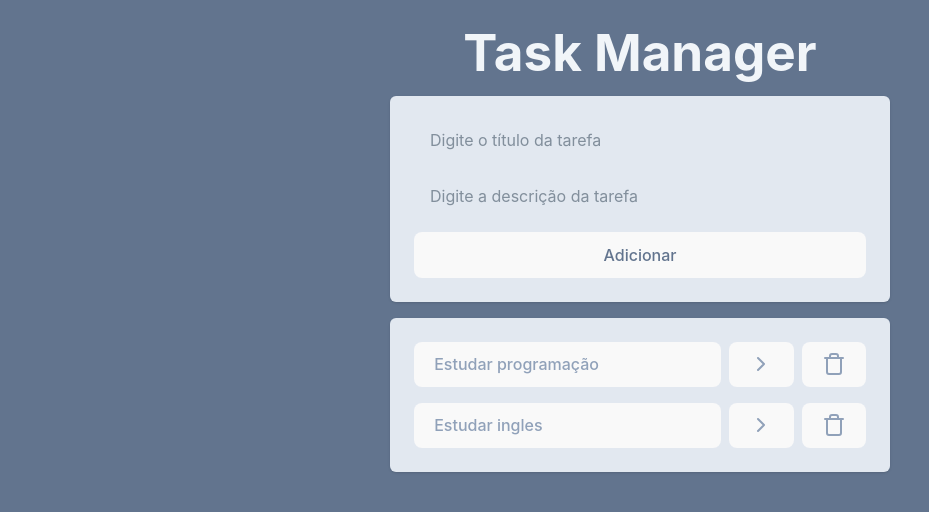
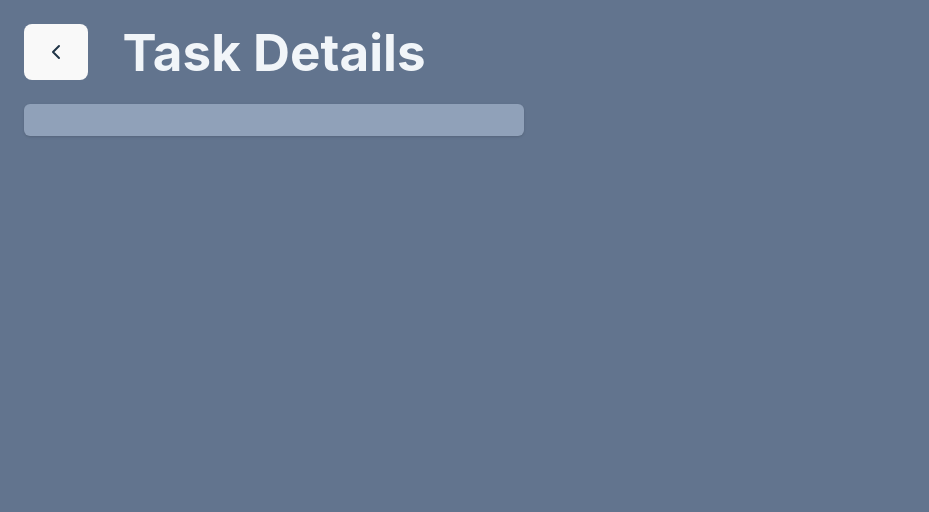
Before and after one commit to savass33/Estudo-React, a React (Vite) app: page /task in a window 1280 px wide. Shown: the top 512 px of the page, without its empty margins (0-929 px from the left). Built offline with nearby package versions, Linux system fonts and the light colour scheme.

Commit message:
add: localStorage

```diff
--- a/package.json
+++ b/package.json
@@ -14,7 +14,9 @@
     "lucide-react": "^0.435.0",
     "react": "^18.3.1",
     "react-dom": "^18.3.1",
-    "tailwindcss": "^4.1.10"
+    "react-router-dom": "^7.6.3",
+    "tailwindcss": "^4.1.10",
+    "uuid": "^10.0.0"
   },
   "devDependencies": {
     "@eslint/js": "^9.9.0",
--- a/src/App.jsx
+++ b/src/App.jsx
@@ -1,22 +1,16 @@
 import Tasks from "./components/tasks";
 import AddTask from "./components/AddTask";
-import { useState } from "react";
+import { useEffect, useState } from "react";
+import { v4 } from "uuid";
 
 function App() {
-  const [tasks, setTasks] = useState([
-    {
-      id: 1,
-      title: "Estudar programação",
-      description: "Finalizar curso React",
-      isCompleted: false,
-    },
-    {
-      id: 2,
-      title: "Estudar ingles",
-      description: "Verbo to be",
-      isCompleted: false,
-    },
-  ]);
+  const [tasks, setTasks] = useState(
+    JSON.parse(localStorage.getItem("tasks")) || []
+  );
+
+  useEffect(() => {
+    localStorage.setItem("tasks", JSON.stringify(tasks));
+  }, [tasks]);
 
   function onTaskClick(taskID) {
     const newTasks = tasks.map((task) => {
@@ -35,7 +29,7 @@
 
   function onAddTaskSubmit(title, description) {
     const newTask = {
-      id: tasks.length + 1,
+      id: v4(),
       title: title,
       description: description,
       isCompleted: false,
--- a/src/components/Tasks.jsx
+++ b/src/components/Tasks.jsx
@@ -1,6 +1,14 @@
 import { ChevronRightIcon, TrashIcon } from "lucide-react";
+import { useNavigate } from "react-router-dom";
 
 function Tasks({ tasks, onTaskClick, onTrashClick }) {
+  const navigate = useNavigate();
+  function onSeeDetailsClick(task) {
+    const query = new URLSearchParams();
+    query.set("title", task.title);
+    query.set("description", task.description);
+    navigate(`/task?${query.toString()}`);
+  }
   return (
     <ul className="space-y-4 p-6 bg-slate-200 rounded-md shadow">
       {tasks.map((task) => (
@@ -13,7 +21,10 @@
           >
             {task.title}
           </button>
-          <button className="text-slate-400 p-2 rounded-md">
+          <button
+            onClick={() => onSeeDetailsClick(task)}
+            className="text-slate-400 p-2 rounded-md"
+          >
             <ChevronRightIcon />
           </button>
           <button
--- a/src/main.jsx
+++ b/src/main.jsx
@@ -1,10 +1,23 @@
-import { StrictMode } from 'react'
-import { createRoot } from 'react-dom/client'
-import App from './App.jsx'
-import './index.css'
+import { StrictMode } from "react";
+import { createRoot } from "react-dom/client";
+import App from "./App.jsx";
+import "./index.css";
+import { createBrowserRouter, RouterProvider } from "react-router-dom";
+import TaskPage from "./pages/TaskPage.jsx";
 
-createRoot(document.getElementById('root')).render(
+const router = createBrowserRouter([
+  {
+    path: "/",
+    element: <App />,
+  },
+  {
+    path: "/task",
+    element: <TaskPage />,
+  },
+]);
+
+createRoot(document.getElementById("root")).render(
   <StrictMode>
-    <App />
-  </StrictMode>,
-)
+    <RouterProvider router={router} />
+  </StrictMode>
+);
--- /dev/null
+++ b/src/pages/TaskPage.jsx
@@ -0,0 +1,32 @@
+import { useNavigate, useSearchParams } from "react-router-dom";
+import { ChevronLeftIcon } from "lucide-react";
+
+function TaskPage() {
+  const navigate = useNavigate();
+  const [searchParams] = useSearchParams();
+  const title = searchParams.get("title");
+  const description = searchParams.get("description");
+  return (
+    <div className="h-screen w-screen bg-slate-500 p-6">
+      <div className="w-[500px] space-y-4">
+        <div className="flex justify-center relative mb-6">
+          <button
+            onClick={() => navigate(-1)}
+            className="absolute left-0 top-0 bottom-0"
+          >
+            <ChevronLeftIcon />
+          </button>
+          <h1 className="text-3xl text-slate-100 font-bold text-center">
+            Task Details
+          </h1>
+        </div>
+        <div className="bg-slate-400 p-4 rounded-md shadow">
+          <h2 className="text-xl font-bold text-white">{title}</h2>
+          <p className="text-white">{description}</p>
+        </div>
+      </div>
+    </div>
+  );
+}
+
+export default TaskPage;
```
Also changed, not shown: 1 other file (tests, documents, lock files or other folders).
